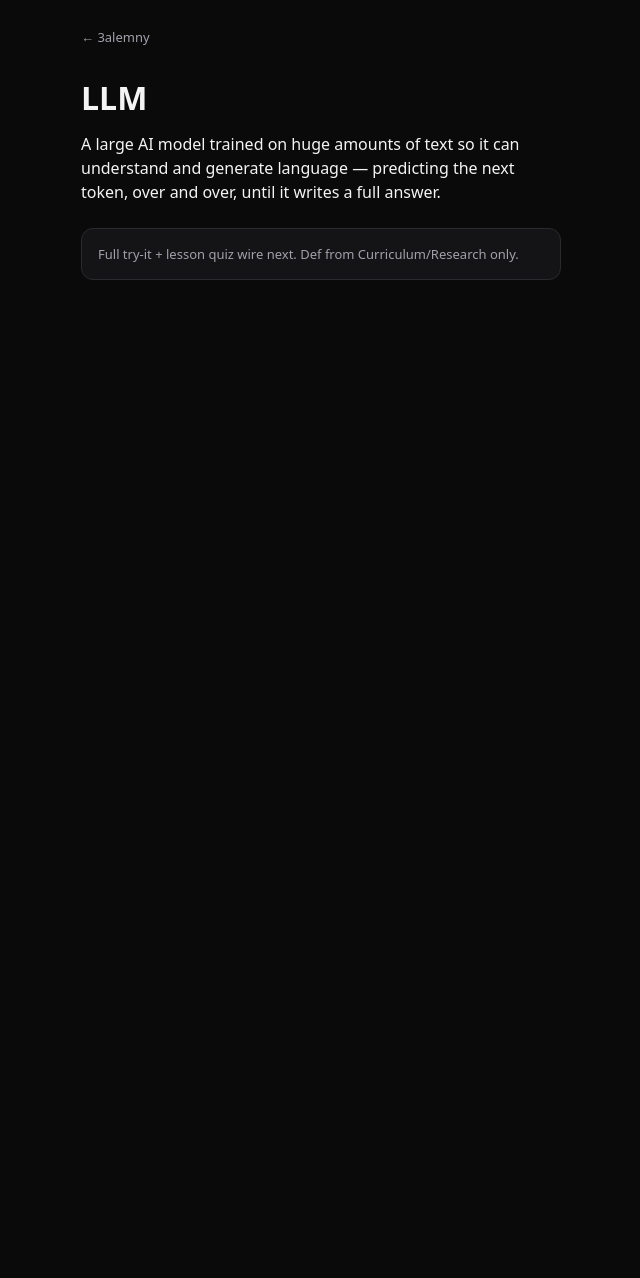
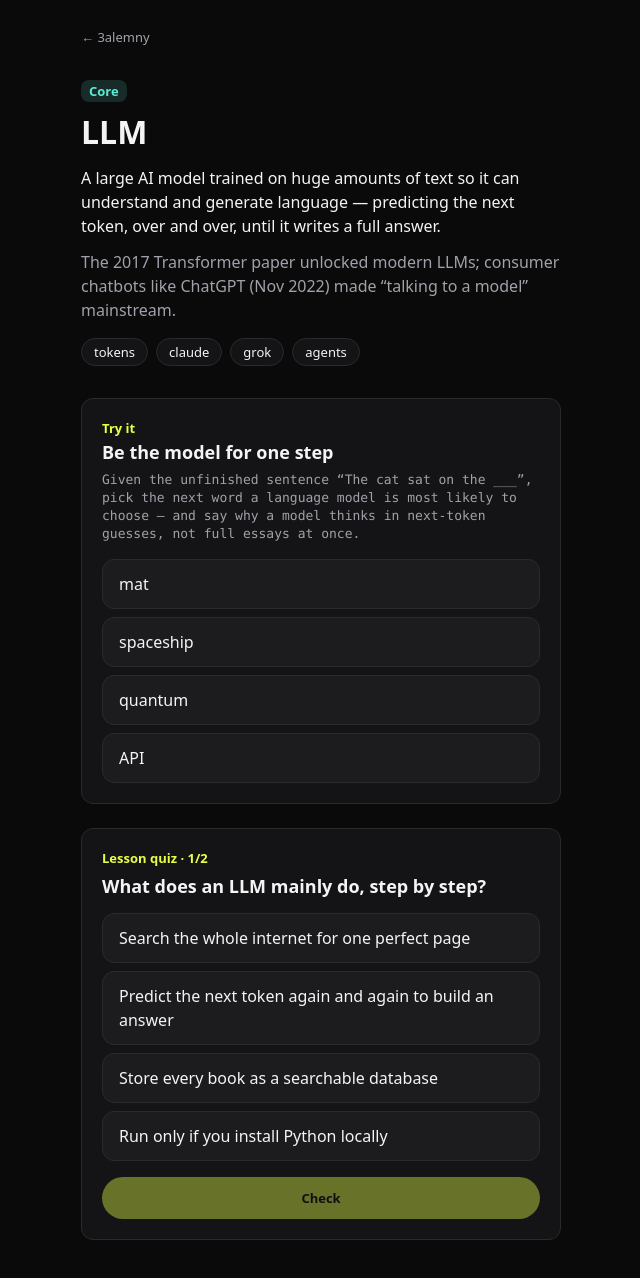
Before and after one commit to 3alemny1412/3alemny, a Next.js app: page /lessons/llm in a window 1280 px wide. Shown: the top 1278 px of the page, without its empty margins (319-959 px from the left). Before the commit the page ends 800 px from the top, so only its background shows below. Built offline with nearby package versions, Linux system fonts and the light colour scheme.

Commit message:
Builder: full lesson try-it and quiz from Curriculum JSON

```diff
--- a/src/app/lessons/[id]/page.tsx
+++ b/src/app/lessons/[id]/page.tsx
@@ -1,22 +1,30 @@
 import Link from "next/link";
 import coreLessons from "@/data/core-lessons.json";
 import slangLessons from "@/data/slang-lessons.json";
+import { LessonTryIt } from "@/components/LessonTryIt";
+import { LessonQuiz } from "@/components/LessonQuiz";
+import type { FullLesson } from "@/lib/types";
 
 type Props = { params: Promise<{ id: string }> };
 
+const allLessons: FullLesson[] = [
+  ...(coreLessons.lessons as FullLesson[]).map((l) => ({
+    ...l,
+    track: "core",
+  })),
+  ...(slangLessons.lessons as FullLesson[]).map((l) => ({
+    ...l,
+    track: l.track ?? "slang",
+  })),
+];
+
 export function generateStaticParams() {
-  const ids = [
-    ...coreLessons.lessons.map((l) => l.id),
-    ...slangLessons.lessons.map((l) => l.id),
-  ];
-  return ids.map((id) => ({ id }));
+  return allLessons.map((l) => ({ id: l.id }));
 }
 
 export default async function LessonPage({ params }: Props) {
   const { id } = await params;
-  const lesson =
-    coreLessons.lessons.find((l) => l.id === id) ??
-    slangLessons.lessons.find((l) => l.id === id);
+  const lesson = allLessons.find((l) => l.id === id);
 
   if (!lesson) {
     return (
@@ -29,16 +37,61 @@ export default async function LessonPage({ params }: Props) {
     );
   }
 
+  const track = lesson.track === "slang" ? "slang" : "core";
+  const chip =
+    track === "core"
+      ? "bg-core/15 text-core"
+      : "bg-slang/15 text-slang";
+
   return (
-    <main className="mx-auto max-w-lg px-4 pb-16 pt-6 animate-enter">
+    <main className="mx-auto max-w-lg px-4 pb-24 pt-6 animate-enter">
       <Link href="/" className="text-caption text-ink-muted hover:text-ink">
         ← 3alemny
       </Link>
-      <h1 className="mt-8 text-h1 text-ink">{lesson.term}</h1>
+
+      <div className="mt-8 flex flex-wrap items-center gap-2">
+        <span
+          className={`inline-flex rounded-chip px-2 py-0.5 text-caption font-semibold ${chip}`}
+        >
+          {track === "core" ? "Core" : "Slang"}
+        </span>
+        {lesson.prerequisites.length > 0 && (
+          <span className="text-caption text-ink-muted">
+            Prereqs:{" "}
+            {lesson.prerequisites.map((p, i) => (
+              <span key={p}>
+                {i > 0 && ", "}
+                <Link href={`/lessons/${p}`} className="text-accent">
+                  {p}
+                </Link>
+              </span>
+            ))}
+          </span>
+        )}
+      </div>
+
+      <h1 className="mt-3 text-h1 text-ink">{lesson.term}</h1>
       <p className="mt-4 text-body text-ink">{lesson.plain_def}</p>
-      <p className="mt-6 rounded-card border border-border bg-surface p-4 text-caption text-ink-muted">
-        Full try-it + lesson quiz wire next. Def from Curriculum/Research only.
-      </p>
+      <p className="mt-3 text-body text-ink-muted">{lesson.why_it_blew_up}</p>
+
+      {lesson.related.length > 0 && (
+        <div className="mt-4 flex flex-wrap gap-2">
+          {lesson.related.map((r) => (
+            <Link
+              key={r}
+              href={`/lessons/${r}`}
+              className="rounded-pill border border-border bg-surface px-3 py-1 text-caption text-ink hover:bg-surface-2"
+            >
+              {r}
+            </Link>
+          ))}
+        </div>
+      )}
+
+      <div className="mt-8 space-y-6">
+        <LessonTryIt tryIt={lesson.try_it} />
+        <LessonQuiz items={lesson.quiz} />
+      </div>
     </main>
   );
 }
--- /dev/null
+++ b/src/components/LessonQuiz.tsx
@@ -0,0 +1,87 @@
+"use client";
+
+import { useState } from "react";
+import type { LessonQuizItem } from "@/lib/types";
+
+export function LessonQuiz({ items }: { items: LessonQuizItem[] }) {
+  const [index, setIndex] = useState(0);
+  const [selected, setSelected] = useState<number | null>(null);
+  const [score, setScore] = useState(0);
+  const [done, setDone] = useState(false);
+  const [feedback, setFeedback] = useState<"ok" | "warn" | null>(null);
+
+  const current = items[index];
+  const total = items.length;
+
+  function lockIn() {
+    if (selected === null || !current) return;
+    const hit = selected === current.answer_index;
+    setFeedback(hit ? "ok" : "warn");
+    const nextScore = hit ? score + 1 : score;
+    setTimeout(() => {
+      if (index + 1 >= total) {
+        setScore(nextScore);
+        setDone(true);
+        return;
+      }
+      setScore(nextScore);
+      setIndex(index + 1);
+      setSelected(null);
+      setFeedback(null);
+    }, 450);
+  }
+
+  if (done) {
+    return (
+      <section className="rounded-card border border-border bg-surface p-5">
+        <p className="text-caption font-semibold text-ok">Lesson quiz</p>
+        <h2 className="mt-1 text-h3 text-ink">
+          {score}/{total} correct
+        </h2>
+        <p className="mt-2 text-body text-ink-muted">
+          Keep going — related lessons are linked above.
+        </p>
+      </section>
+    );
+  }
+
+  return (
+    <section className="rounded-card border border-border bg-surface p-5">
+      <p className="text-caption font-semibold text-accent">
+        Lesson quiz · {index + 1}/{total}
+      </p>
+      <h2 className="mt-2 text-h3 text-ink">{current.q}</h2>
+      <div className="mt-4 flex flex-col gap-2">
+        {current.choices.map((choice, i) => {
+          const active = selected === i;
+          return (
+            <button
+              key={`${index}-${i}`}
+              type="button"
+              onClick={() => setSelected(i)}
+              className={`w-full rounded-card border px-4 py-3 text-left text-body transition-colors duration-hover ${
+                active
+                  ? feedback === "ok"
+                    ? "border-ok bg-ok/15 text-ink"
+                    : feedback === "warn"
+                      ? "border-warn bg-warn/15 text-ink"
+                      : "border-accent bg-accent text-accent-ink"
+                  : "border-border bg-surface-2 text-ink hover:bg-surface"
+              }`}
+            >
+              {choice}
+            </button>
+          );
+        })}
+      </div>
+      <button
+        type="button"
+        disabled={selected === null || feedback !== null}
+        onClick={lockIn}
+        className="mt-4 w-full rounded-pill bg-accent px-4 py-3 text-caption font-semibold text-accent-ink disabled:opacity-40"
+      >
+        Check
+      </button>
+    </section>
+  );
+}
--- /dev/null
+++ b/src/components/LessonTryIt.tsx
@@ -0,0 +1,109 @@
+"use client";
+
+import { useState } from "react";
+import type { LessonTryIt as TryIt } from "@/lib/types";
+
+export function LessonTryIt({ tryIt }: { tryIt: TryIt }) {
+  const [picked, setPicked] = useState<string | null>(null);
+  const [done, setDone] = useState(false);
+  const [stepsDone, setStepsDone] = useState(0);
+
+  const choiceButtons =
+    tryIt.options ??
+    (tryIt.expected && /^[A-Z]$/.test(tryIt.expected) ? ["A", "B", "C"] : null);
+
+  function submitChoice(value: string) {
+    setPicked(value);
+    setDone(true);
+  }
+
+  return (
+    <section className="rounded-card border border-border bg-surface p-5">
+      <p className="text-caption font-semibold text-accent">Try it</p>
+      <h2 className="mt-1 text-h3 text-ink">{tryIt.title}</h2>
+      <p className="mt-2 font-mono text-caption text-ink-muted">{tryIt.prompt}</p>
+
+      {tryIt.inputs && (
+        <ul className="mt-4 list-disc space-y-1 pl-5 text-body text-ink">
+          {tryIt.inputs.map((item) => (
+            <li key={item}>{item}</li>
+          ))}
+        </ul>
+      )}
+      {tryIt.hint && (
+        <p className="mt-2 text-caption text-warn">Hint: {tryIt.hint}</p>
+      )}
+
+      {tryIt.steps && (
+        <div className="mt-4 space-y-2">
+          {tryIt.steps.map((step, i) => (
+            <button
+              key={step}
+              type="button"
+              disabled={i > stepsDone}
+              onClick={() => {
+                const next = Math.min(i + 1, tryIt.steps!.length);
+                setStepsDone(next);
+                if (next >= tryIt.steps!.length) setDone(true);
+              }}
+              className={`w-full rounded-card border px-4 py-3 text-left text-body transition-colors duration-hover ${
+                i < stepsDone
+                  ? "border-ok bg-ok/10 text-ink"
+                  : i === stepsDone
+                    ? "border-border bg-surface-2 text-ink hover:border-accent"
+                    : "border-border bg-surface text-ink-muted opacity-50"
+              }`}
+            >
+              {i + 1}. {step}
+            </button>
+          ))}
+        </div>
+      )}
+
+      {choiceButtons && (
+        <div className="mt-4 flex flex-col gap-2">
+          {choiceButtons.map((opt) => {
+            const active = picked === opt;
+            const correct = done && tryIt.expected === opt;
+            const wrong = done && active && tryIt.expected !== opt;
+            return (
+              <button
+                key={opt}
+                type="button"
+                disabled={done}
+                onClick={() => submitChoice(opt)}
+                className={`w-full rounded-card border px-4 py-3 text-left text-body transition-colors duration-hover ${
+                  correct
+                    ? "border-ok bg-ok/15 text-ink"
+                    : wrong
+                      ? "border-warn bg-warn/15 text-ink"
+                      : active
+                        ? "border-accent bg-accent text-accent-ink"
+                        : "border-border bg-surface-2 text-ink hover:bg-surface"
+                }`}
+              >
+                {opt}
+              </button>
+            );
+          })}
+        </div>
+      )}
+
+      {!choiceButtons && !tryIt.steps && (
+        <button
+          type="button"
+          onClick={() => setDone(true)}
+          className="mt-4 rounded-pill bg-accent px-4 py-2 text-caption font-semibold text-accent-ink"
+        >
+          Mark tried
+        </button>
+      )}
+
+      {done && (
+        <p className="mt-4 rounded-card border border-ok/40 bg-ok/10 p-3 text-caption text-ink">
+          {tryIt.debrief}
+        </p>
+      )}
+    </section>
+  );
+}
```
Also changed, not shown: src/lib/types.ts (+31 -0 lines).
